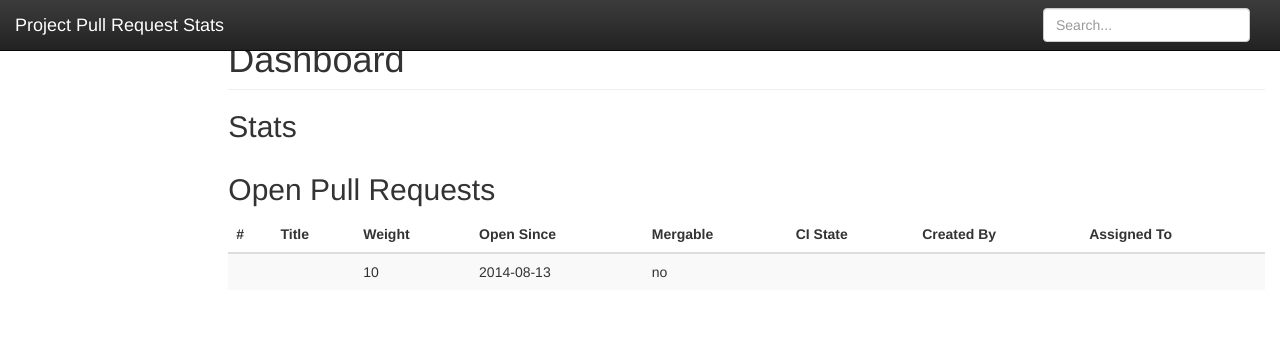
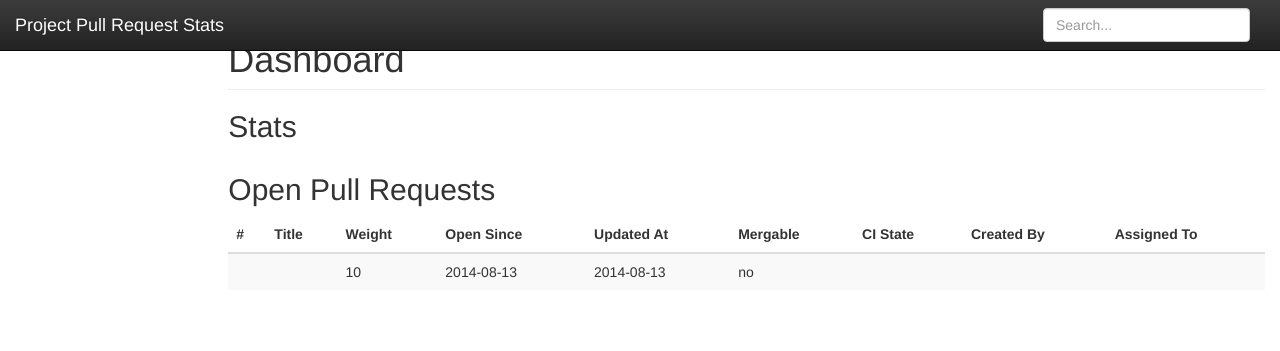
Before and after one commit to dazz/repo-pr-stats, a PHP site: template views/repository.twig in a window 1280 px wide. Shown: the top 351 px of the page. Run offline with PHP 8.4, Linux system fonts and the light colour scheme; the template is opened without the code that fills it: most values are stand-ins (such as "Sample title", 1, 10 or a date in 2020); some libraries are stand-ins or nearby versions.

Commit message:
added "updated at" date

```diff
--- a/views/repository.twig
+++ b/views/repository.twig
@@ -18,6 +18,7 @@
                     <th>Title</th>
                     <th>Weight</th>
                     <th>Open Since</th>
+                    <th>Updated At</th>
                     <th>Mergable</th>
                     <th>CI State</th>
                     <th>Created By</th>
@@ -38,6 +39,7 @@
                             </td>
                             <td>{{ pullRequest.data_weight.sum }}</td>
                             <td>{{ pull.created_at|date("Y-m-d") }}</td>
+                            <td>{{ pull.updated_at|date("Y-m-d") }}</td>
                             <td>{{ pull.mergeable ? 'yes' : 'no' }}</td>
                             <td><a href="{{ lastStatus.target_url }}" title="State of integration">
                                     {{ pull.mergeable_state }}</a>
```
